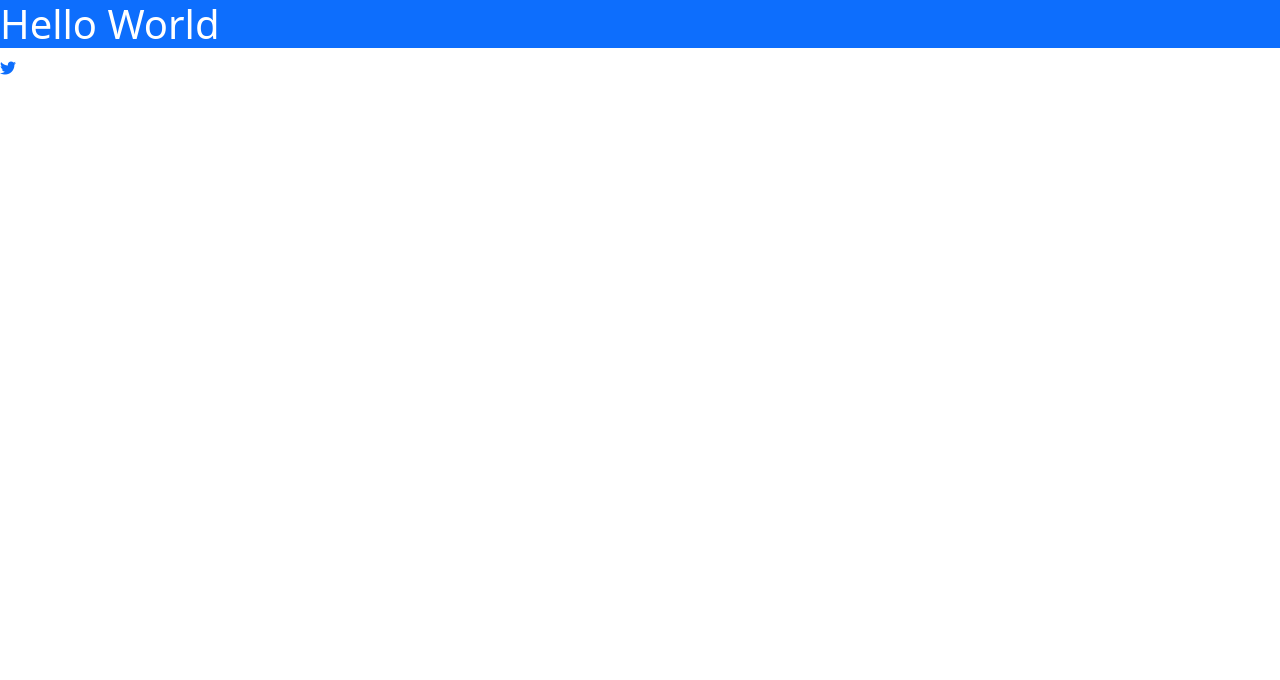
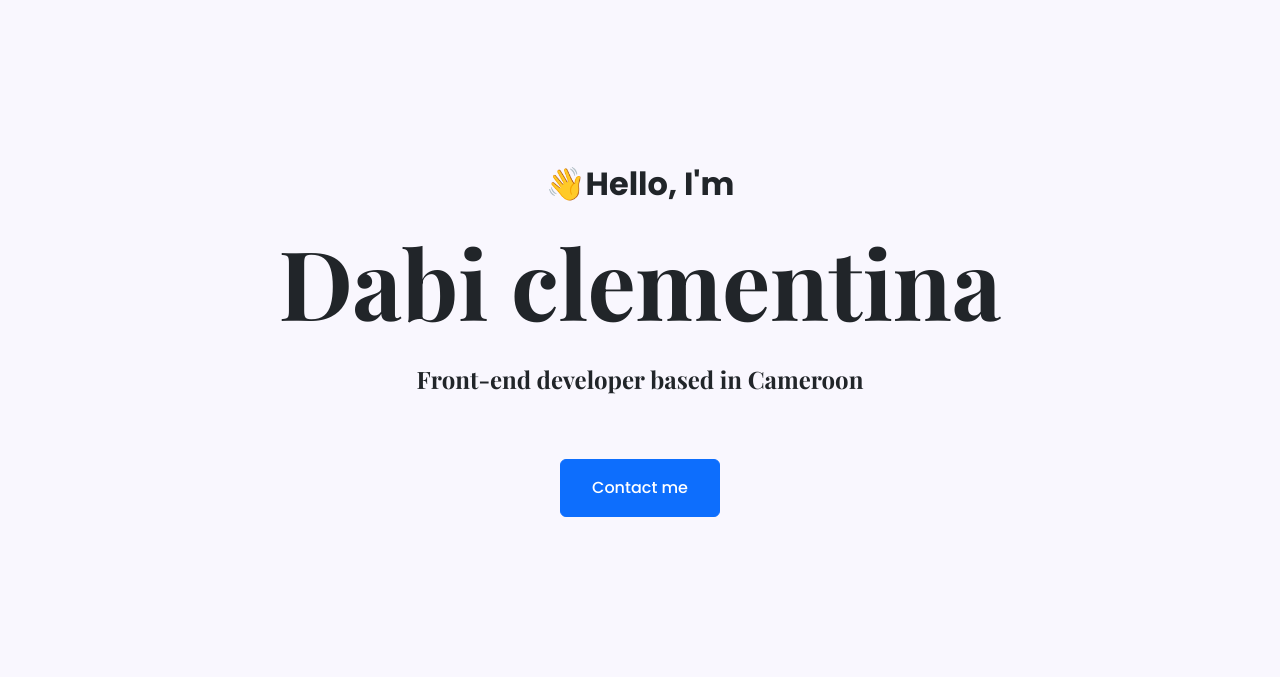
Before and after one commit to Dabi-ayu/portfolio-sample, a plain HTML site: page index.html in a window 1280 px wide. Drawn offline with nearby package versions, Linux system fonts and the light colour scheme.

Commit message:
added the hero section

```diff
--- a/index.html
+++ b/index.html
@@ -11,11 +11,26 @@
       integrity="sha384-4bw+/aepP/YC94hEpVNVgiZdgIC5+VKNBQNGCHeKRQN+PtmoHDEXuppvnDJzQIu9"
       crossorigin="anonymous"
     />
-    <script src="https://kit.fontawesome.com/db75af2863.js" crossorigin="anonymous"></script>
-<link rel="stylesheet" href="style.css">
+    <script
+      src="https://kit.fontawesome.com/db75af2863.js"
+      crossorigin="anonymous"
+    ></script>
+    <link rel="preconnect" href="https://fonts.googleapis.com" />
+    <link
+      href="https://fonts.googleapis.com/css2?family=Playfair+Display:wght@700&amp;family=Poppins:wght@500;700&amp;display=swap"
+      rel="stylesheet"
+    />
+    <link rel="stylesheet" href="style.css" />
   </head>
   <body>
-    <h1 class="bg-primary text-white">Hello World</h1>
-    <i class="fa-brands fa-twitter text-primary"></i>
+    <div class="hero-section text-center">
+      <p class="fw-bold fs-2">👋Hello, I'm</p>
+      <h1 class="m-3">Dabi clementina</h1>
+      <h2 class="text-opacity-75">Front-end developer based in Cameroon</h2>
+      <button class="btn btn-primary p-3 mt-5 adjusted-width">
+        Contact me
+      </button>
+    </div>
+
   </body>
 </html>
--- a/style.css
+++ b/style.css
@@ -0,0 +1,37 @@
+:root{
+    --secondary-color:#837dfe;
+    --brand-color:#f9f7fe;
+    --heading-font-family:"Playfair Display", serif;
+        --default-font-family: "Poppins", sans-serif;
+}
+body{
+    font-family: var(--default-font-family);
+}
+h1,h2,h3,h4,h5,h6{
+    font-family: var(--heading-font-family);
+}
+
+.hero-section{
+    background-color: var(--brand-color);
+    padding: 160px 20px;
+}
+.hero-section h2{
+    font-family: var(--heading-font-family);
+    font-weight: normal;
+    line-height: 2;
+    font-size: 24px;
+}
+.hero-section h1{
+font-size: 96px;
+}
+.adjusted-width{
+    width: 160px;
+}
+.btn:hover{
+    color: black;
+}
+.adjusted-heading{
+    font-size: 64px;
+    margin-top:96px;
+    margin-bottom: 36px;
+}
```
Also changed, not shown: images/dic.png (added), images/weather.png (added), images/yogurtt.png (added).
